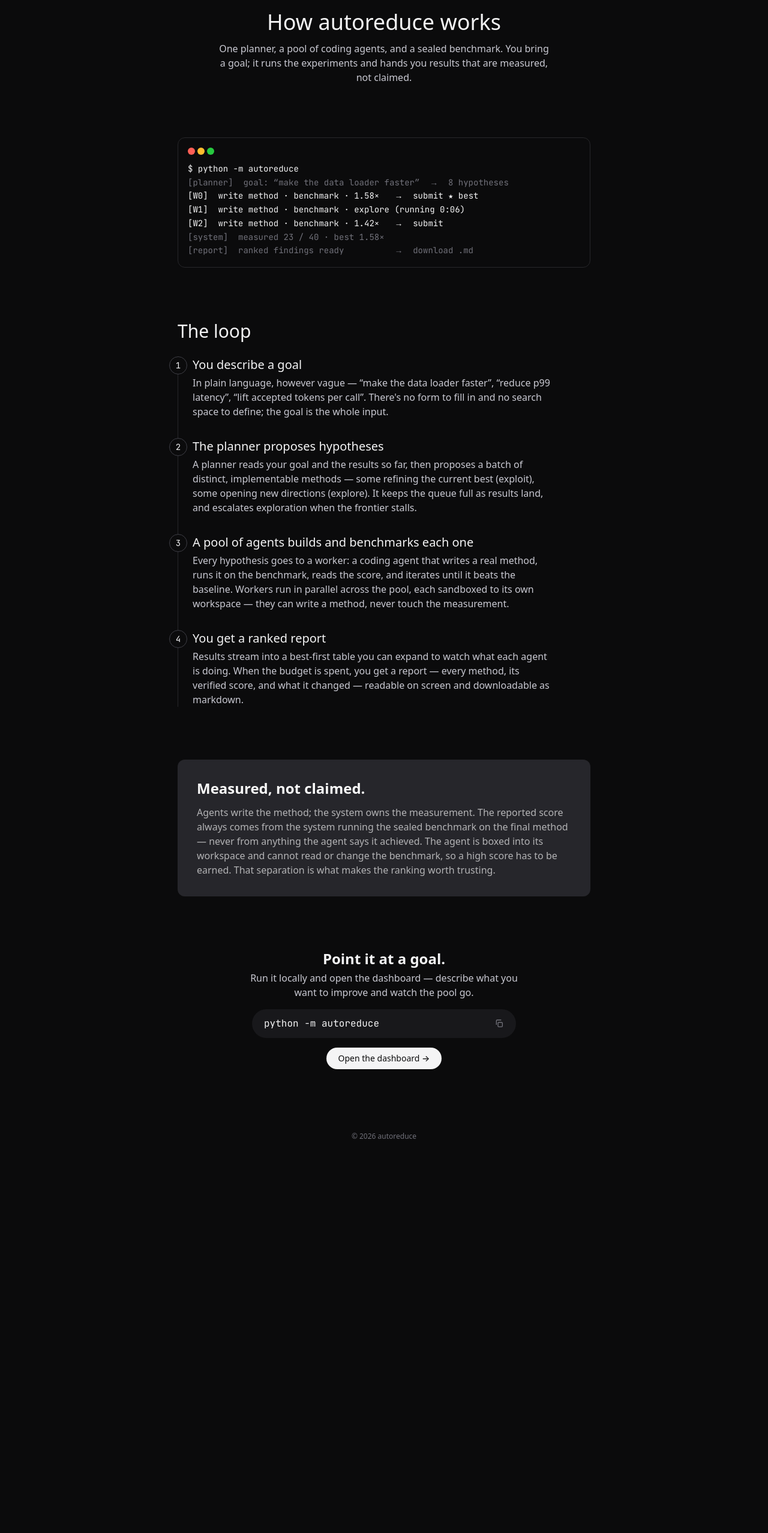
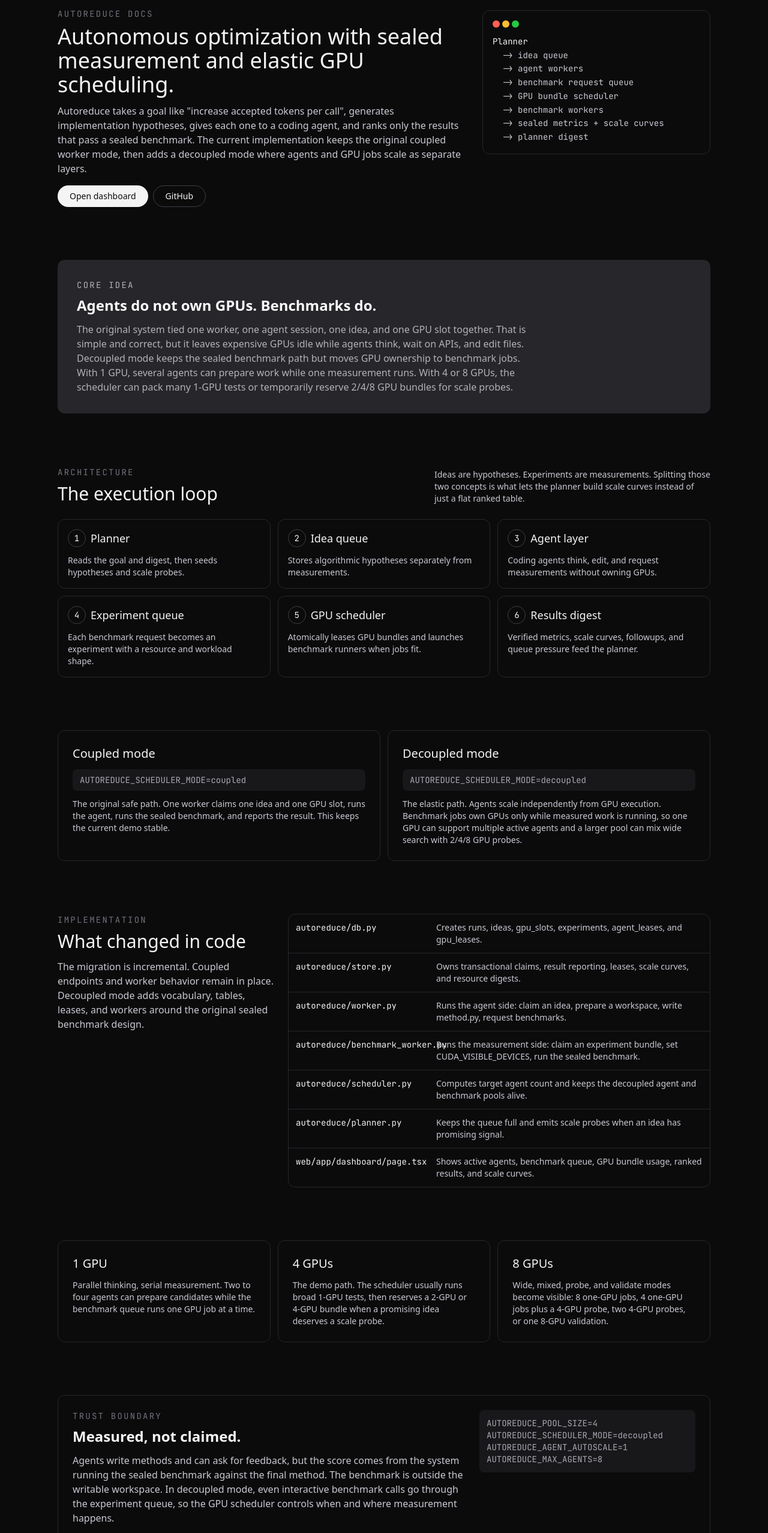
Before and after one commit to vishruthb/autoreduce, a Next.js app in the folder web/: page /how-it-works in a window 1280 px wide. Shown: the part 151-2706 px from the top of the page at 60% size. Before the commit the page ends 2069 px from the top, so only its background shows below. Built offline with nearby package versions, Linux system fonts and the light colour scheme.

Commit message:
Populate how it works docs

```diff
--- a/web/app/how-it-works/page.tsx
+++ b/web/app/how-it-works/page.tsx
@@ -1,145 +1,357 @@
 import Link from "next/link";
 import type { Metadata } from "next";
 import { Mascot } from "@/components/chrome/Mascot";
+import { InstallSnippet } from "@/components/landing/InstallSnippet";
 import { TrafficLights } from "@/components/ui/TrafficLights";
-import { InstallSnippet } from "@/components/landing/InstallSnippet";
 
 export const metadata: Metadata = {
-  title: "How it works — autoreduce",
+  title: "Docs - autoreduce",
   description:
-    "How autoreduce turns a plain-language goal into verified results: a planner " +
-    "proposes hypotheses, a pool of agents implements and benchmarks each one, " +
-    "and the system measures everything.",
+    "How autoreduce runs autonomous optimization: planners create ideas, agents write methods, " +
+    "sealed benchmarks measure results, and the decoupled scheduler allocates GPU work.",
 };
 
-const STEPS: { title: string; body: string }[] = [
+const PIPELINE = [
   {
-    title: "You describe a goal",
-    body:
-      "In plain language, however vague — “make the data loader faster”, “reduce " +
-      "p99 latency”, “lift accepted tokens per call”. There's no form to fill in " +
-      "and no search space to define; the goal is the whole input.",
+    title: "Planner",
+    body: "Reads the goal and digest, then seeds hypotheses and scale probes.",
   },
   {
-    title: "The planner proposes hypotheses",
-    body:
-      "A planner reads your goal and the results so far, then proposes a batch of " +
-      "distinct, implementable methods — some refining the current best (exploit), " +
-      "some opening new directions (explore). It keeps the queue full as results " +
-      "land, and escalates exploration when the frontier stalls.",
+    title: "Idea queue",
+    body: "Stores algorithmic hypotheses separately from measurements.",
   },
   {
-    title: "A pool of agents builds and benchmarks each one",
-    body:
-      "Every hypothesis goes to a worker: a coding agent that writes a real method, " +
-      "runs it on the benchmark, reads the score, and iterates until it beats the " +
-      "baseline. Workers run in parallel across the pool, each sandboxed to its own " +
-      "workspace — they can write a method, never touch the measurement.",
+    title: "Agent layer",
+    body: "Coding agents think, edit, and request measurements without owning GPUs.",
   },
   {
-    title: "You get a ranked report",
-    body:
-      "Results stream into a best-first table you can expand to watch what each " +
-      "agent is doing. When the budget is spent, you get a report — every method, " +
-      "its verified score, and what it changed — readable on screen and downloadable " +
-      "as markdown.",
+    title: "Experiment queue",
+    body: "Each benchmark request becomes an experiment with a resource and workload shape.",
+  },
+  {
+    title: "GPU scheduler",
+    body: "Atomically leases GPU bundles and launches benchmark runners when jobs fit.",
+  },
+  {
+    title: "Results digest",
+    body: "Verified metrics, scale curves, followups, and queue pressure feed the planner.",
   },
 ];
 
-const LOOP: { text: string; tone: "mute" | "ink" }[] = [
-  { text: "$ python -m autoreduce", tone: "ink" },
-  { text: "[planner]  goal: “make the data loader faster”  →  8 hypotheses", tone: "mute" },
-  { text: "[W0]  write method · benchmark · 1.58×   →  submit ★ best", tone: "ink" },
-  { text: "[W1]  write method · benchmark · explore (running 0:06)", tone: "ink" },
-  { text: "[W2]  write method · benchmark · 1.42×   →  submit", tone: "ink" },
-  { text: "[system]  measured 23 / 40 · best 1.58×", tone: "mute" },
-  { text: "[report]  ranked findings ready          →  download .md", tone: "mute" },
+const MODES = [
+  {
+    name: "Coupled",
+    command: "AUTOREDUCE_SCHEDULER_MODE=coupled",
+    body:
+      "The original safe path. One worker claims one idea and one GPU slot, runs the agent, " +
+      "runs the sealed benchmark, and reports the result. This keeps the current demo stable.",
+  },
+  {
+    name: "Decoupled",
+    command: "AUTOREDUCE_SCHEDULER_MODE=decoupled",
+    body:
+      "The elastic path. Agents scale independently from GPU execution. Benchmark jobs own GPUs " +
+      "only while measured work is running, so one GPU can support multiple active agents and a " +
+      "larger pool can mix wide search with 2/4/8 GPU probes.",
+  },
+];
+
+const IMPLEMENTATION = [
+  ["autoreduce/db.py", "Creates runs, ideas, gpu_slots, experiments, agent_leases, and gpu_leases."],
+  ["autoreduce/store.py", "Owns transactional claims, result reporting, leases, scale curves, and resource digests."],
+  ["autoreduce/worker.py", "Runs the agent side: claim an idea, prepare a workspace, write method.py, request benchmarks."],
+  ["autoreduce/benchmark_worker.py", "Runs the measurement side: claim an experiment bundle, set CUDA_VISIBLE_DEVICES, run the sealed benchmark."],
+  ["autoreduce/scheduler.py", "Computes target agent count and keeps the decoupled agent and benchmark pools alive."],
+  ["autoreduce/planner.py", "Keeps the queue full and emits scale probes when an idea has promising signal."],
+  ["web/app/dashboard/page.tsx", "Shows active agents, benchmark queue, GPU bundle usage, ranked results, and scale curves."],
+];
+
+const SOURCES = [
+  {
+    label: "The AI Scientist",
+    href: "https://sakana.ai/ai-scientist/",
+    body:
+      "A reference point for end-to-end automated research loops: idea generation, experiment execution, analysis, and writeup.",
+  },
+  {
+    label: "The AI Scientist Nature update",
+    href: "https://sakana.ai/ai-scientist-nature/",
+    body:
+      "Shows the broader direction of autonomous scientific discovery and tree-like exploration over research ideas.",
+  },
+  {
+    label: "Modal autoscaling docs",
+    href: "https://modal.com/docs/guide/scale",
+    body:
+      "The infrastructure analogy for this design: scale compute pools based on queued work and idle capacity.",
+  },
+  {
+    label: "Modal GPU docs",
+    href: "https://modal.com/docs/guide/gpu",
+    body:
+      "Useful background for GPU-backed workloads, resource declarations, and elastic execution environments.",
+  },
+  {
+    label: "Claude Agent SDK for Python",
+    href: "https://github.com/anthropics/claude-agent-sdk-python",
+    body:
+      "The agent execution layer used by autoreduce workers when running real coding sessions.",
+  },
+];
+
+const ARCHITECTURE = [
+  "Planner",
+  "  -> idea queue",
+  "  -> agent workers",
+  "  -> benchmark request queue",
+  "  -> GPU bundle scheduler",
+  "  -> benchmark workers",
+  "  -> sealed metrics + scale curves",
+  "  -> planner digest",
 ];
 
 export default function HowItWorks() {
   return (
-    <div className="mx-auto flex min-h-[calc(100vh-56px)] max-w-content flex-col px-lg">
+    <div className="mx-auto flex min-h-[calc(100vh-56px)] max-w-dash flex-col px-lg">
       <main className="flex-1 pb-section pt-xl">
-        {/* hero */}
-        <section className="flex flex-col items-center text-center">
-          <div className="text-ink">
-            <Mascot size={72} />
+        <section className="grid gap-xl lg:grid-cols-[minmax(0,1fr)_380px] lg:items-center">
+          <div>
+            <div className="text-ink">
+              <Mascot size={72} />
+            </div>
+            <p className="mt-md font-mono text-code-sm uppercase tracking-[0.16em] text-mute">
+              autoreduce docs
+            </p>
+            <h1 className="mt-sm max-w-[760px] text-display-xl text-ink">
+              Autonomous optimization with sealed measurement and elastic GPU scheduling.
+            </h1>
+            <p className="mt-md max-w-[700px] text-body-md text-body">
+              Autoreduce takes a goal like "increase accepted tokens per call", generates
+              implementation hypotheses, gives each one to a coding agent, and ranks only the
+              results that pass a sealed benchmark. The current implementation keeps the original
+              coupled worker mode, then adds a decoupled mode where agents and GPU jobs scale as
+              separate layers.
+            </p>
+            <div className="mt-lg flex flex-wrap gap-sm">
+              <Link
+                href="/dashboard"
+                className="inline-flex h-btn items-center rounded-full bg-primary px-[20px] text-button-md font-medium text-canvas active:bg-ink-deep"
+              >
+                Open dashboard
+              </Link>
+              <a
+                href="https://github.com/vishruthb/autoreduce"
+                target="_blank"
+                rel="noreferrer"
+                className="inline-flex h-btn items-center rounded-full border border-hairline-strong px-[20px] text-button-md font-medium text-ink hover:bg-surface-soft"
+              >
+                GitHub
+              </a>
+            </div>
           </div>
-          <h1 className="mt-lg text-display-xl text-ink">How autoreduce works</h1>
-          <p className="mt-md max-w-[560px] text-body-md text-body">
-            One planner, a pool of coding agents, and a sealed benchmark. You bring a
-            goal; it runs the experiments and hands you results that are measured, not
-            claimed.
-          </p>
-        </section>
 
-        {/* the loop, as a terminal preview */}
-        <section className="mt-section">
           <div className="rounded-lg border border-hairline bg-canvas p-lg">
             <TrafficLights />
             <pre className="mt-md overflow-x-auto font-mono text-code-sm leading-relaxed">
-              {LOOP.map((l, i) => (
-                <div key={i} className={l.tone === "ink" ? "text-ink" : "text-mute"}>
-                  {l.text}
+              {ARCHITECTURE.map((line, index) => (
+                <div key={line} className={index === 0 ? "text-ink" : "text-body"}>
+                  {line}
                 </div>
               ))}
             </pre>
           </div>
         </section>
 
-        {/* the four steps, on a pipeline rail */}
         <section className="mt-section">
-          <h2 className="text-display-lg text-ink">The loop</h2>
-          <ol className="relative mt-xl space-y-xxl border-l border-hairline pl-xl">
-            {STEPS.map((s, i) => (
-              <li key={i} className="relative">
-                <span className="absolute left-[-24px] top-0 flex h-[30px] w-[30px] -translate-x-1/2 items-center justify-center rounded-full border border-hairline-strong bg-canvas font-mono text-code-sm text-ink">
-                  {i + 1}
-                </span>
-                <h3 className="text-heading-md text-ink">{s.title}</h3>
-                <p className="mt-xs max-w-[600px] text-body-md text-body">{s.body}</p>
+          <div className="rounded-lg bg-surface-dark p-xxl text-on-dark">
+            <p className="font-mono text-code-sm uppercase tracking-[0.16em] text-on-dark-mute">
+              core idea
+            </p>
+            <h2 className="mt-sm text-heading-lg text-on-dark">
+              Agents do not own GPUs. Benchmarks do.
+            </h2>
+            <p className="mt-md max-w-[760px] text-body-md text-on-dark-mute">
+              The original system tied one worker, one agent session, one idea, and one GPU slot
+              together. That is simple and correct, but it leaves expensive GPUs idle while agents
+              think, wait on APIs, and edit files. Decoupled mode keeps the sealed benchmark path
+              but moves GPU ownership to benchmark jobs. With 1 GPU, several agents can prepare work
+              while one measurement runs. With 4 or 8 GPUs, the scheduler can pack many 1-GPU tests
+              or temporarily reserve 2/4/8 GPU bundles for scale probes.
+            </p>
+          </div>
+        </section>
+
+        <section className="mt-section">
+          <div className="flex flex-col justify-between gap-md md:flex-row md:items-end">
+            <div>
+              <p className="font-mono text-code-sm uppercase tracking-[0.16em] text-mute">
+                architecture
+              </p>
+              <h2 className="mt-sm text-display-lg text-ink">The execution loop</h2>
+            </div>
+            <p className="max-w-[460px] text-body-sm text-body">
+              Ideas are hypotheses. Experiments are measurements. Splitting those two concepts is
+              what lets the planner build scale curves instead of just a flat ranked table.
+            </p>
+          </div>
+          <ol className="mt-xl grid gap-md md:grid-cols-2 lg:grid-cols-3">
+            {PIPELINE.map((step, index) => (
+              <li key={step.title} className="rounded-lg border border-hairline bg-canvas p-lg">
+                <div className="flex items-center gap-sm">
+                  <span className="flex h-[30px] w-[30px] shrink-0 items-center justify-center rounded-full border border-hairline-strong font-mono text-code-sm text-ink">
+                    {index + 1}
+                  </span>
+                  <h3 className="text-heading-sm text-ink">{step.title}</h3>
+                </div>
+                <p className="mt-md text-body-sm text-body">{step.body}</p>
               </li>
             ))}
           </ol>
         </section>
 
-        {/* the single inverted "look here" surface: the trust guarantee */}
+        <section className="mt-section grid gap-md lg:grid-cols-2">
+          {MODES.map((mode) => (
+            <article key={mode.name} className="rounded-lg border border-hairline bg-canvas p-xl">
+              <h2 className="text-heading-md text-ink">{mode.name} mode</h2>
+              <code className="mt-md block overflow-x-auto rounded-md bg-surface-soft px-md py-sm font-mono text-code-sm text-charcoal">
+                {mode.command}
+              </code>
+              <p className="mt-md text-body-sm text-body">{mode.body}</p>
+            </article>
+          ))}
+        </section>
+
         <section className="mt-section">
-          <div className="rounded-lg bg-surface-dark p-xxl text-on-dark">
-            <h2 className="text-heading-lg text-on-dark">Measured, not claimed.</h2>
-            <p className="mt-md max-w-[620px] text-body-md text-on-dark-mute">
-              Agents write the method; the system owns the measurement. The reported
-              score always comes from the system running the sealed benchmark on the
-              final method — never from anything the agent says it achieved. The agent
-              is boxed into its workspace and cannot read or change the benchmark, so a
-              high score has to be earned. That separation is what makes the ranking
-              worth trusting.
+          <div className="grid gap-xl lg:grid-cols-[360px_minmax(0,1fr)]">
+            <div>
+              <p className="font-mono text-code-sm uppercase tracking-[0.16em] text-mute">
+                implementation
+              </p>
+              <h2 className="mt-sm text-display-lg text-ink">What changed in code</h2>
+              <p className="mt-md text-body-md text-body">
+                The migration is incremental. Coupled endpoints and worker behavior remain in
+                place. Decoupled mode adds vocabulary, tables, leases, and workers around the
+                original sealed benchmark design.
+              </p>
+            </div>
+            <div className="overflow-hidden rounded-lg border border-hairline bg-canvas">
+              {IMPLEMENTATION.map(([file, body], index) => (
+                <div
+                  key={file}
+                  className={
+                    index === 0
+                      ? "grid gap-xs p-md md:grid-cols-[230px_minmax(0,1fr)]"
+                      : "grid gap-xs border-t border-hairline p-md md:grid-cols-[230px_minmax(0,1fr)]"
+                  }
+                >
+                  <code className="font-mono text-code-sm text-ink">{file}</code>
+                  <p className="text-body-sm text-body">{body}</p>
+                </div>
+              ))}
+            </div>
+          </div>
+        </section>
+
+        <section className="mt-section grid gap-md lg:grid-cols-3">
+          <div className="rounded-lg border border-hairline bg-canvas p-xl">
+            <h2 className="text-heading-md text-ink">1 GPU</h2>
+            <p className="mt-md text-body-sm text-body">
+              Parallel thinking, serial measurement. Two to four agents can prepare candidates
+              while the benchmark queue runs one GPU job at a time.
+            </p>
+          </div>
+          <div className="rounded-lg border border-hairline bg-canvas p-xl">
+            <h2 className="text-heading-md text-ink">4 GPUs</h2>
+            <p className="mt-md text-body-sm text-body">
+              The demo path. The scheduler usually runs broad 1-GPU tests, then reserves a 2-GPU or
+              4-GPU bundle when a promising idea deserves a scale probe.
+            </p>
+          </div>
+          <div className="rounded-lg border border-hairline bg-canvas p-xl">
+            <h2 className="text-heading-md text-ink">8 GPUs</h2>
+            <p className="mt-md text-body-sm text-body">
+              Wide, mixed, probe, and validate modes become visible: 8 one-GPU jobs, 4 one-GPU jobs
+              plus a 4-GPU probe, two 4-GPU probes, or one 8-GPU validation.
             </p>
           </div>
         </section>
 
-        {/* close: install + CTA */}
+        <section className="mt-section">
+          <div className="rounded-lg border border-hairline bg-canvas p-xl">
+            <div className="grid gap-lg lg:grid-cols-[minmax(0,1fr)_360px] lg:items-start">
+              <div>
+                <p className="font-mono text-code-sm uppercase tracking-[0.16em] text-mute">
+                  trust boundary
+                </p>
+                <h2 className="mt-sm text-heading-lg text-ink">Measured, not claimed.</h2>
+                <p className="mt-md text-body-md text-body">
+                  Agents write methods and can ask for feedback, but the score comes from the
+                  system running the sealed benchmark against the final method. The benchmark is
+                  outside the writable workspace. In decoupled mode, even interactive benchmark
+                  calls go through the experiment queue, so the GPU scheduler controls when and
+                  where measurement happens.
+                </p>
+              </div>
+              <div className="rounded-md bg-surface-soft p-md">
+                <p className="font-mono text-code-sm text-charcoal">
+                  AUTOREDUCE_POOL_SIZE=4
+                  <br />
+                  AUTOREDUCE_SCHEDULER_MODE=decoupled
+                  <br />
+                  AUTOREDUCE_AGENT_AUTOSCALE=1
+                  <br />
+                  AUTOREDUCE_MAX_AGENTS=8
+                </p>
+              </div>
+            </div>
+          </div>
+        </section>
+
+        <section className="mt-section">
+          <div className="flex flex-col justify-between gap-md md:flex-row md:items-end">
+            <div>
+              <p className="font-mono text-code-sm uppercase tracking-[0.16em] text-mute">
+                references
+              </p>
+              <h2 className="mt-sm text-display-lg text-ink">Relevant sources</h2>
+            </div>
+            <p className="max-w-[500px] text-body-sm text-body">
+              These are not dependencies. They are the closest public reference points for the
+              research-agent loop and elastic compute model behind the pitch.
+            </p>
+          </div>
+          <div className="mt-xl grid gap-md md:grid-cols-2">
+            {SOURCES.map((source) => (
+              <a
+                key={source.href}
+                href={source.href}
+                target="_blank"
+                rel="noreferrer"
+                className="rounded-lg border border-hairline bg-canvas p-lg hover:border-hairline-strong hover:bg-surface-soft"
+              >
+                <h3 className="text-heading-sm text-ink">{source.label}</h3>
+                <p className="mt-sm text-body-sm text-body">{source.body}</p>
+                <p className="mt-md overflow-hidden text-ellipsis whitespace-nowrap font-mono text-code-sm text-mute">
+                  {source.href}
+                </p>
+              </a>
+            ))}
+          </div>
+        </section>
+
         <section className="mt-section flex flex-col items-center text-center">
-          <h2 className="text-heading-lg text-ink">Point it at a goal.</h2>
-          <p className="mt-xs max-w-[480px] text-body-md text-body">
-            Run it locally and open the dashboard — describe what you want to improve
-            and watch the pool go.
+          <h2 className="text-heading-lg text-ink">Run the local loop.</h2>
+          <p className="mt-xs max-w-[560px] text-body-md text-body">
+            Start the app, open the dashboard, and watch ideas, agents, benchmark jobs, GPU leases,
+            and scale curves update from the same run.
           </p>
           <div className="mt-lg flex w-full justify-center">
             <InstallSnippet command="python -m autoreduce" />
           </div>
-          <Link
-            href="/dashboard"
-            className="mt-lg inline-flex h-btn items-center rounded-full bg-primary px-[20px] text-button-md font-medium text-canvas active:bg-ink-deep"
-          >
-            Open the dashboard →
-          </Link>
         </section>
       </main>
 
-      <footer className="py-lg text-center text-caption-sm text-mute">
-        © 2026 autoreduce
-      </footer>
+      <footer className="py-lg text-center text-caption-sm text-mute">© 2026 autoreduce</footer>
     </div>
   );
 }
```
